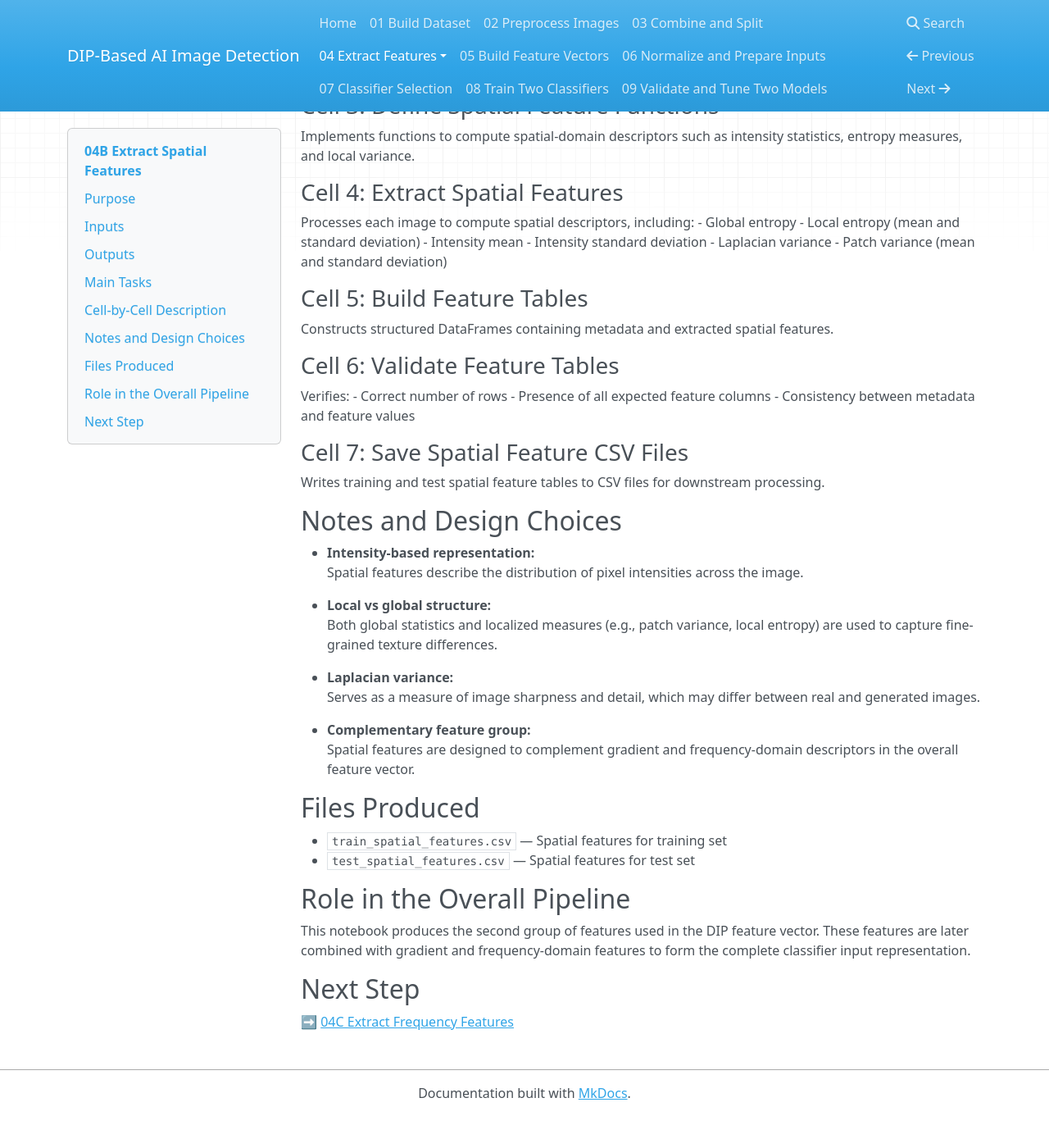
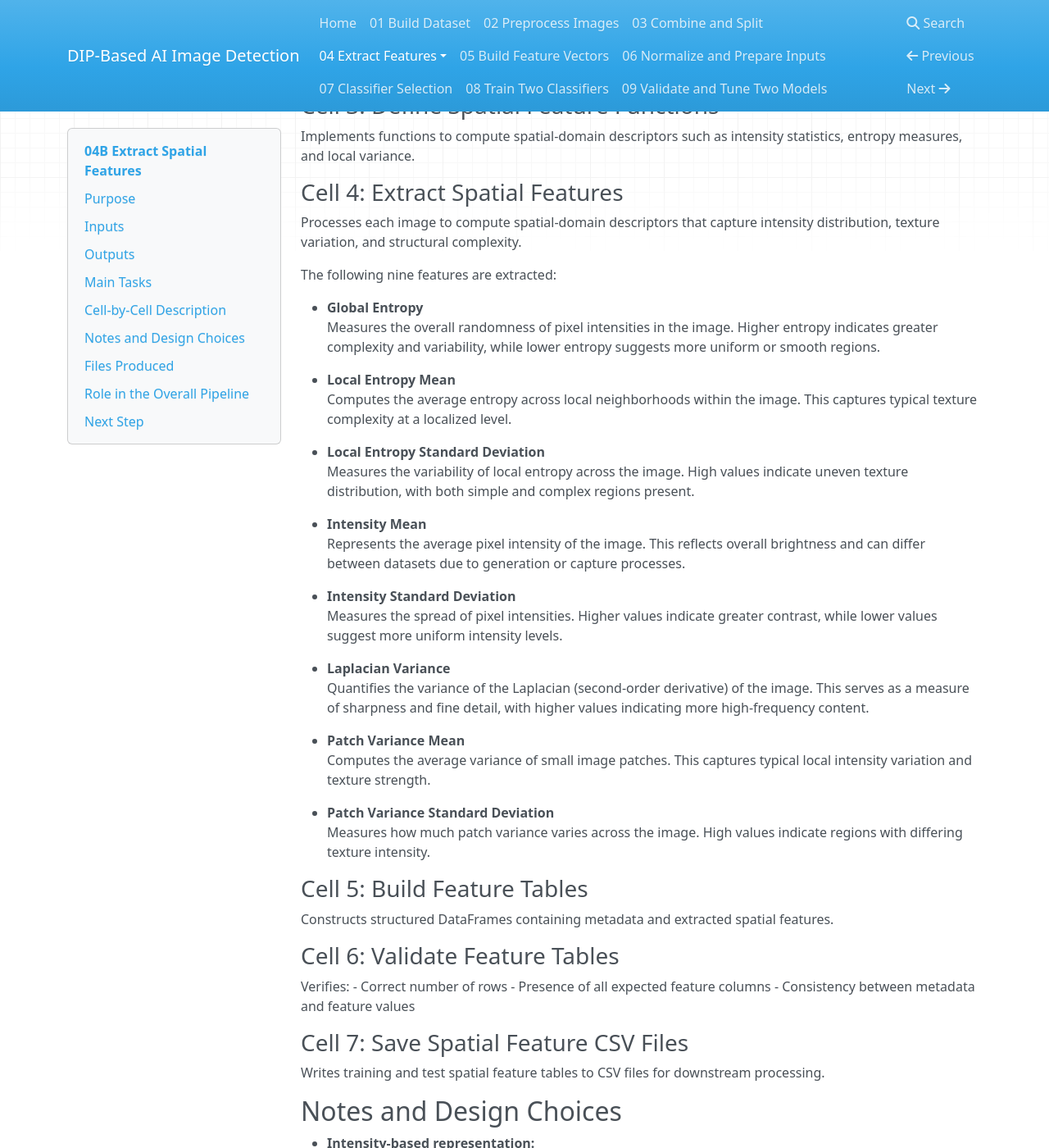
Before and after one commit to pgailinas/dip-ai-image-detection, an MkDocs documentation site: the page built from docs/04B_Extract_Spatial_Features.md, in a window 1280 px wide and 1400 px high, scrolled down 1316 px. Shown: the whole window at 82% size. Built offline with MkDocs 1.6.1, drawn with Linux system fonts in a browser that asks for light colours; nearby versions of some CDN libraries; before the commit the page ends 2677 px from its top, so only the background shows below that.

Commit message:
Update 04B_Extract_Spatial_Features.md

```diff
--- a/docs/04B_Extract_Spatial_Features.md
+++ b/docs/04B_Extract_Spatial_Features.md
@@ -63,13 +63,33 @@ Reads the training and test metadata files generated in the previous step.
 Implements functions to compute spatial-domain descriptors such as intensity statistics, entropy measures, and local variance.
 
 ### Cell 4: Extract Spatial Features
-Processes each image to compute spatial descriptors, including:
-- Global entropy
-- Local entropy (mean and standard deviation)
-- Intensity mean
-- Intensity standard deviation
-- Laplacian variance
-- Patch variance (mean and standard deviation)
+Processes each image to compute spatial-domain descriptors that capture intensity distribution, texture variation, and structural complexity.
+
+The following nine features are extracted:
+
+- **Global Entropy**
+  Measures the overall randomness of pixel intensities in the image. Higher entropy indicates greater complexity and variability, while lower entropy suggests more uniform or smooth regions.
+
+- **Local Entropy Mean**
+  Computes the average entropy across local neighborhoods within the image. This captures typical texture complexity at a localized level.
+
+- **Local Entropy Standard Deviation**
+  Measures the variability of local entropy across the image. High values indicate uneven texture distribution, with both simple and complex regions present.
+
+- **Intensity Mean**
+  Represents the average pixel intensity of the image. This reflects overall brightness and can differ between datasets due to generation or capture processes.
+
+- **Intensity Standard Deviation**
+  Measures the spread of pixel intensities. Higher values indicate greater contrast, while lower values suggest more uniform intensity levels.
+
+- **Laplacian Variance**
+  Quantifies the variance of the Laplacian (second-order derivative) of the image. This serves as a measure of sharpness and fine detail, with higher values indicating more high-frequency content.
+
+- **Patch Variance Mean**
+  Computes the average variance of small image patches. This captures typical local intensity variation and texture strength.
+
+- **Patch Variance Standard Deviation**
+  Measures how much patch variance varies across the image. High values indicate regions with differing texture intensity.
 
 ### Cell 5: Build Feature Tables
 Constructs structured DataFrames containing metadata and extracted spatial features.
```
